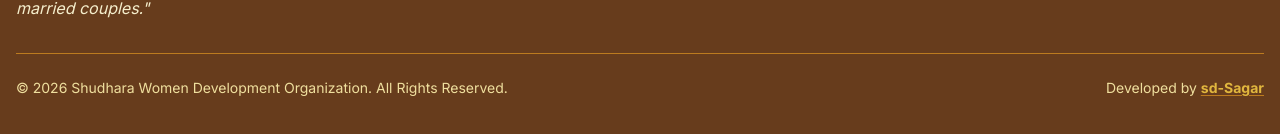
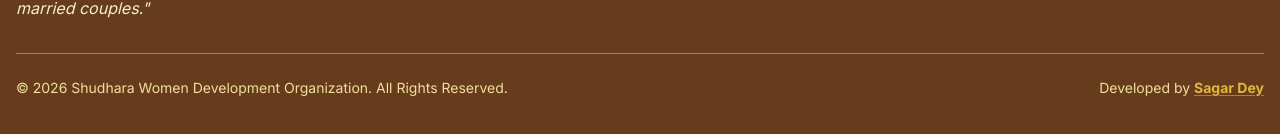
Before and after one commit to SD-Sagar/Sudhara-Finance, a React (Vite) app in the folder frontend/: page / in a window 1280 px wide. Shown: the part 1177-1311 px from the top of the page. Built offline with nearby package versions, Linux system fonts and the light colour scheme; no server answers.

Commit message:
Add: dev name

```diff
--- a/frontend/src/components/Footer.jsx
+++ b/frontend/src/components/Footer.jsx
@@ -78,7 +78,7 @@ const Footer = () => {
               rel="noopener noreferrer"
               className="font-bold text-[#e1b73e] hover:text-[#fbf8eb] transition underline decoration-[#bc7b1f] underline-offset-2"
             >
-              sd-Sagar
+              Sagar Dey
             </a>
           </p>
         </div>
```
